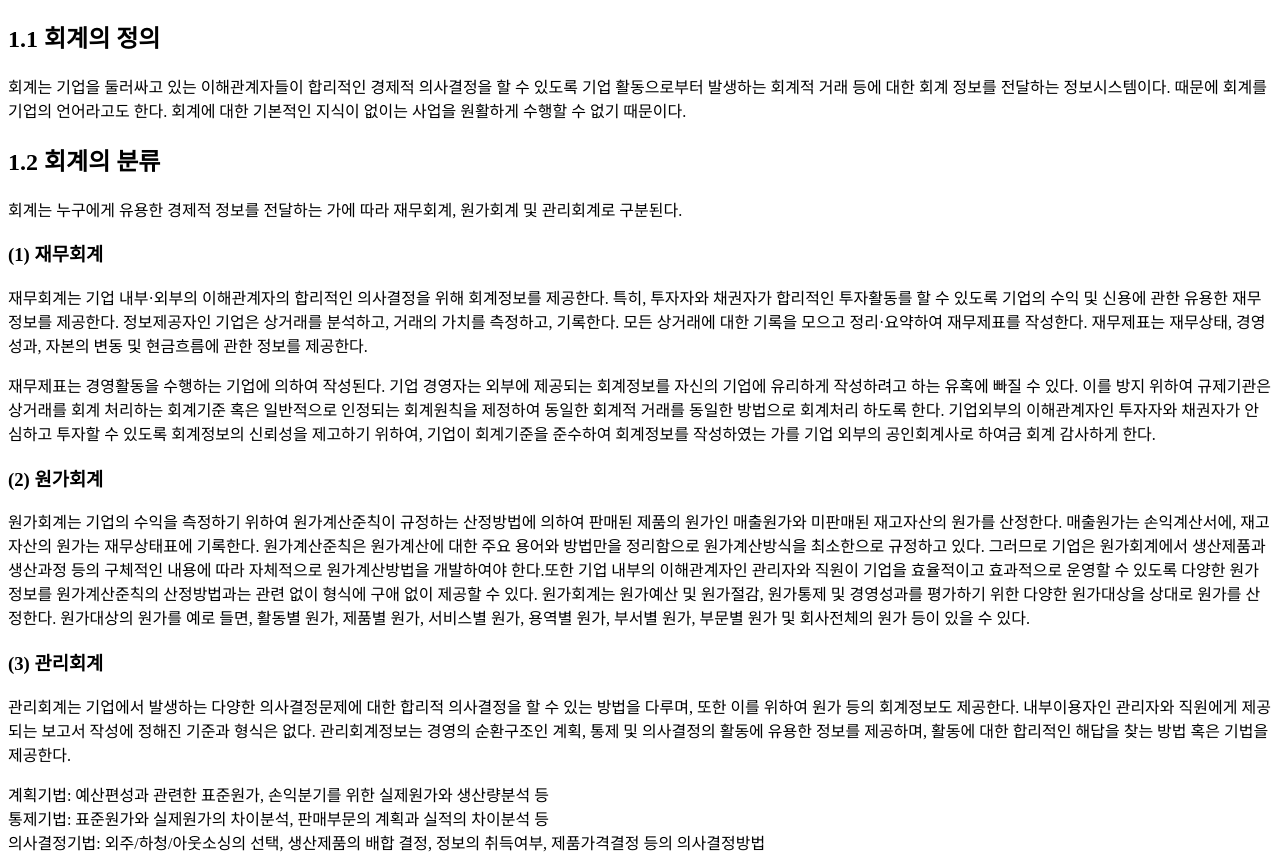
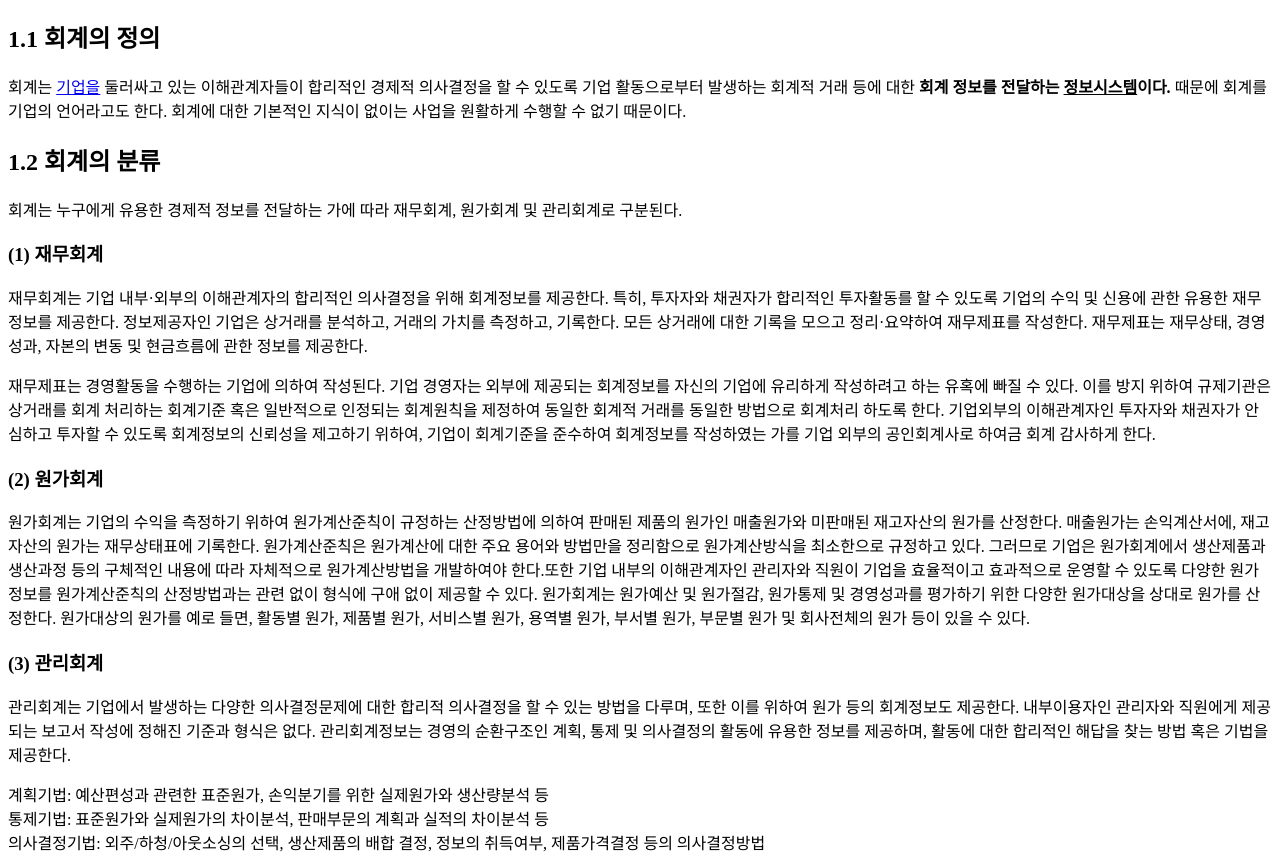
Before and after one commit to pcham301/accounting, a plain HTML site: page index.html in a window 1280 px wide. Shown: the part 70-932 px from the top of the page. Drawn offline with Linux system fonts and the light colour scheme.

Commit message:
Add files via upload

```diff
--- a/index.html
+++ b/index.html
@@ -1,16 +1,17 @@
 <!doctype html>
 <html>
 <head>
-  <title> 회계 </title>
+  <title> 회계와 재무 </title>
   <meta charset="utf-8">
 </head>
-
+<body>
 <h1> 1장 회계란?</h1>
 
 <h2>1.1 회계의 정의</h2>
-<p>회계는 기업을 둘러싸고 있는 이해관계자들이 합리적인 경제적 의사결정을 할 수 있도록 기업 활동으로부터 발생하는 회계적
-거래 등에 대한 회계 정보를 전달하는 정보시스템이다. 때문에 회계를 기업의 언어라고도 한다. 회계에 대한 기본적인 지식이
-없이는 사업을 원활하게 수행할 수 없기 때문이다.</p>
+<p>회계는 <a href="http://100.daum.net/encyclopedia/view/b25h2867a/" target="_blank" title="회계란?">
+기업을</a> 둘러싸고 있는 이해관계자들이 합리적인 경제적 의사결정을 할 수 있도록 기업 활동으로부터 발생하는 회계적
+거래 등에 대한 <strong>회계 정보를 전달하는 <u>정보시스템</u>이다.</strong> 때문에 회계를 기업의 언어라고도 한다.
+회계에 대한 기본적인 지식이 없이는 사업을 원활하게 수행할 수 없기 때문이다.</p>
 <h2>1.2 회계의 분류</h2>
 <p>회계는 누구에게 유용한 경제적 정보를 전달하는 가에 따라 재무회계, 원가회계 및 관리회계로 구분된다.</p>
 
@@ -48,5 +49,5 @@
 통제기법: 표준원가와 실제원가의 차이분석, 판매부문의 계획과 실적의 차이분석 등<br>
 의사결정기법: 외주/하청/아웃소싱의 선택, 생산제품의 배합 결정, 정보의 취득여부,
          제품가격결정 등의 의사결정방법<br>
-
+</body>
 <html>
```
